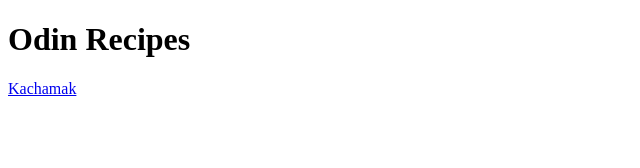
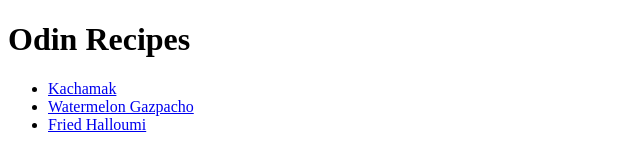
Before and after one commit to DavidBojanic/odin-recipes, a plain HTML site: page index.html in a window 1280 px wide. Shown: the whole page, without its empty margins (0-640 px from the left). Drawn offline with Linux system fonts and the light colour scheme.

Commit message:
Create link on index page to all recipes

```diff
--- a/index.html
+++ b/index.html
@@ -7,6 +7,16 @@
 </head>
 <body>
     <h1>Odin Recipes</h1>
-    <a href="recipes/kacamak.html">Kachamak</a>
+    <ul>
+        <li>
+            <a href="recipes/kacamak.html">Kachamak</a>
+        </li>
+        <li>
+            <a href="recipes/watermelon_gazpacho.html">Watermelon Gazpacho</a>
+        </li>
+        <li>
+            <a href="recipes/fried_halloumi.html">Fried Halloumi</a>
+        </li>
+    </ul>
 </body>
 </html>
```
Also changed, not shown: images/halloumi.jpg (added), images/watermelon_gazpacho.jpg (added).
